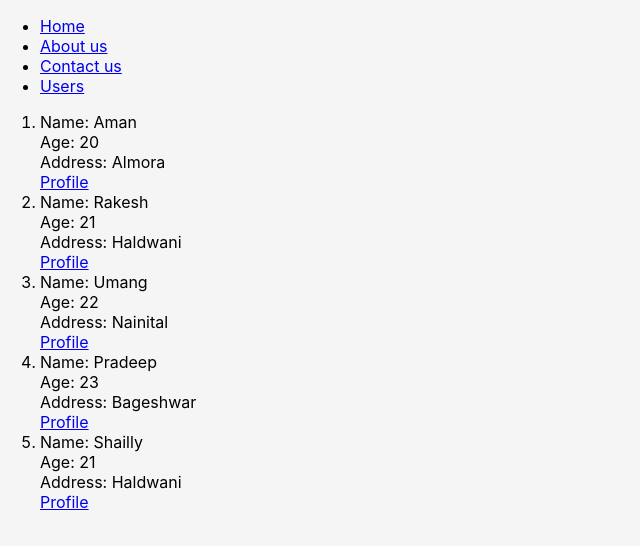
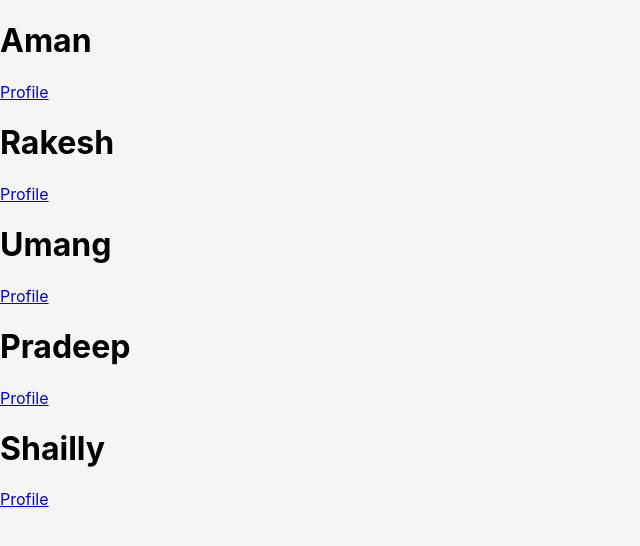
Before and after one commit to CAPSCOM-TECHNOLOGY/reactapp, a React (Create React App) app: page /users in a window 1280 px wide. Shown: the top 546 px of the page, without its empty margins (0-640 px from the left). Built offline with nearby package versions, Linux system fonts and the light colour scheme.

Commit message:
all files changed with new link format

```diff
--- a/src/App.js
+++ b/src/App.js
@@ -1,55 +1,22 @@
 import './App.css'
-import {
-  BrowserRouter as Router,
-  Switch,
-  Route,
-  Link
-} from 'react-router-dom'
-import About from './components/About'
-import Contact from './components/Contact'
-import Home from './components/Home'
-import Users from './components/Users'
-import UserDetails from './components/UserDetails'
-
-
+import {BrowserRouter as Router, Switch,Route} from 'react-router-dom'
+import Home from "./components/Home"
+import About from "./components/About"
+import Users from "./components/Users"
+import Contact from "./components/Contact"
+import UserDetails from "./components/UserDetails"
 function App(){
   return(
     <>
-     <Router>
-       <nav>
-         <ul>
-           <li>
-             <Link to="/">Home</Link>
-           </li>
-           <li>
-             <Link to="/about-us">About us</Link>
-           </li>
-           <li>
-             <Link to="/contact-us">Contact us</Link>
-           </li>
-           <li>
-             <Link to="/users">Users</Link>
-           </li>
-         </ul>
-       </nav>
-
-    <Switch>
-      <Route path="/about-us">
-        <About/>
-      </Route>
-      <Route path="/contact-us">
-        <Contact/>
-      </Route>
-      <Route path="/users">
-        <Users/>
-      </Route>
-      <Route path="/user/:id" children={<UserDetails/>} />
-      <Route path="/">
-        <Home/>
-      </Route>
-    </Switch>
-
-     </Router>
+      <Router>
+        <Switch>
+          <Route exact path="/" component={Home}></Route>
+          <Route exact path="/about-us" component={About}></Route>
+          <Route exact path="/contact-us" component={Contact}></Route>
+          <Route exact path="/users" component={Users}></Route>
+          <Route exact path="/users/:id" component={UserDetails}></Route>
+        </Switch>
+      </Router>
     </>
   )
 }
--- a/src/components/Home.js
+++ b/src/components/Home.js
@@ -1,4 +1,5 @@
 import {useEffect} from 'react'
+import { Link } from 'react-router-dom'
 function Home(){
     useEffect(()=>{
         document.title="Capscom technology almora"
@@ -6,6 +7,19 @@ function Home(){
 
     return(
         <>
+        <nav>
+            <ul>
+                <li>
+                    <Link to="/about-us">About us</Link>
+                </li>
+                <li>
+                    <Link to="/contact-us">Contact us</Link>
+                </li>
+                <li>
+                    <Link to="/users">Users</Link>
+                </li>
+            </ul>
+        </nav>
          <h1>Welcome to capscom technology almora</h1>
         </>
     )
--- a/src/components/User.js
+++ b/src/components/User.js
@@ -1,11 +1,9 @@
-function User({user}){
-    let url="user/"+user.id
+import {Link} from 'react-router-dom'
+function User({url,item}){
     return(
         <>
-        Name: {user.name} <br/>
-        Age: {user.age} <br/>
-        Address: {user.address}<br/>
-        <a href={url}>Profile</a>
+        <h1>{item.name}</h1>
+        <Link to={`${url}/${item.id}`}>Profile</Link>
         </>
     )
 }
--- a/src/components/UserDetails.js
+++ b/src/components/UserDetails.js
@@ -1,14 +1,12 @@
-import { useParams } from "react-router-dom"
-import usersList from "../collections/userList"
-
-
+import {useParams} from 'react-router-dom'
+import userList from "../collections/userList"
 function UserDetails(){
     let {id}=useParams()
-    id=parseInt(id)
-    const user=usersList.filter(item=>item.id===id)
+    let user_id=parseInt(id)
+    let user=userList.filter(item=>item.id===user_id)
     return(
         <>
-            <h1>Hii, I am {user[0].name}</h1>
+       Welcome {user[0].name}
         </>
     )
 }
--- a/src/components/Users.js
+++ b/src/components/Users.js
@@ -1,18 +1,19 @@
-import { useState } from "react";
 import User from "./User";
 import usersList from "../collections/userList"
+import { Switch, useRouteMatch,Route} from "react-router-dom";
+import UserDetails from "./UserDetails";
 
 function Users(){
-
-    const [users,setUsers]=useState(usersList)
-
+    let {path,url}=useRouteMatch()
     return(
         <>
-            <ol>
-                {users.map((item)=>{
-                    return <li><User user={item}/></li>
-                })}
-            </ol>
+            {usersList.map((item)=>{
+                return <User url={url} item={item}/>
+            })}
+
+            <Switch>
+                <Route path={`${path}/:id`} component={UserDetails}></Route>
+            </Switch>
         </>
     )
 }
```
Also changed, not shown: 1 other file (tests, documents, lock files or other folders).
